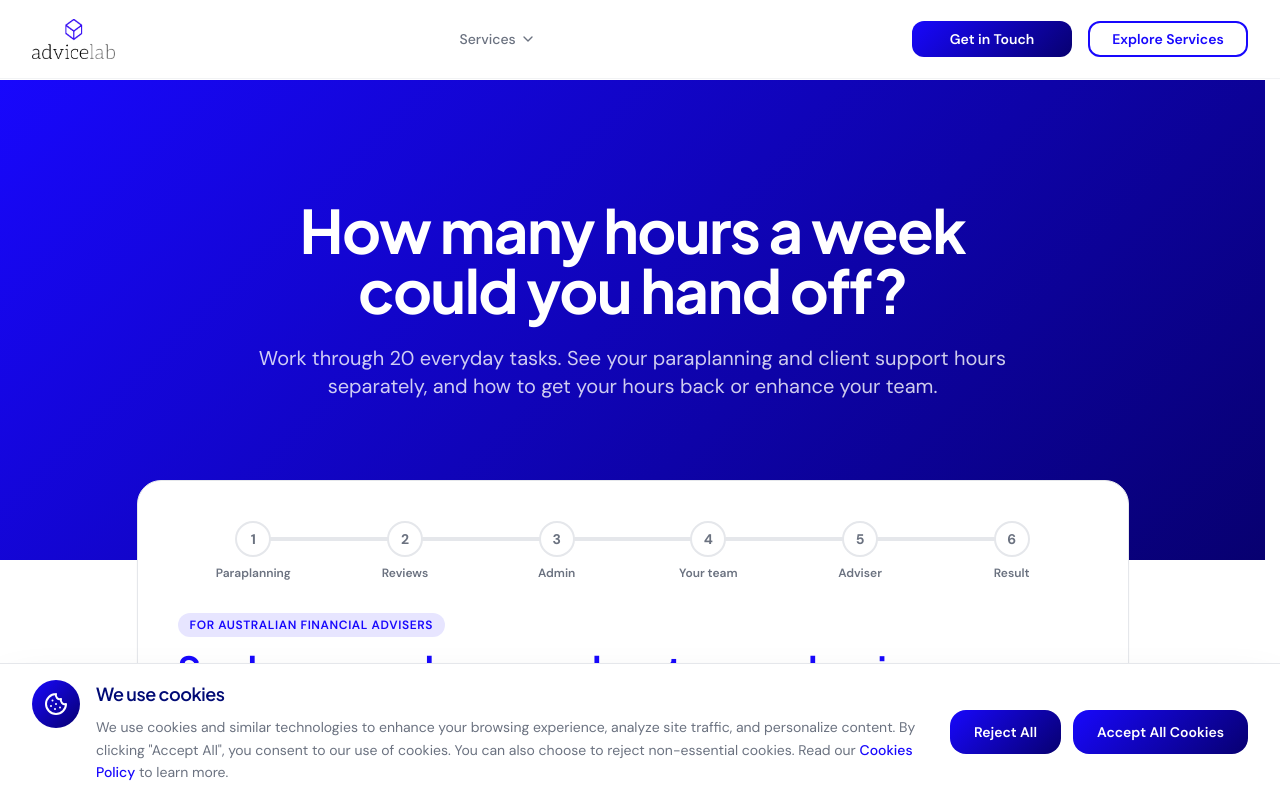
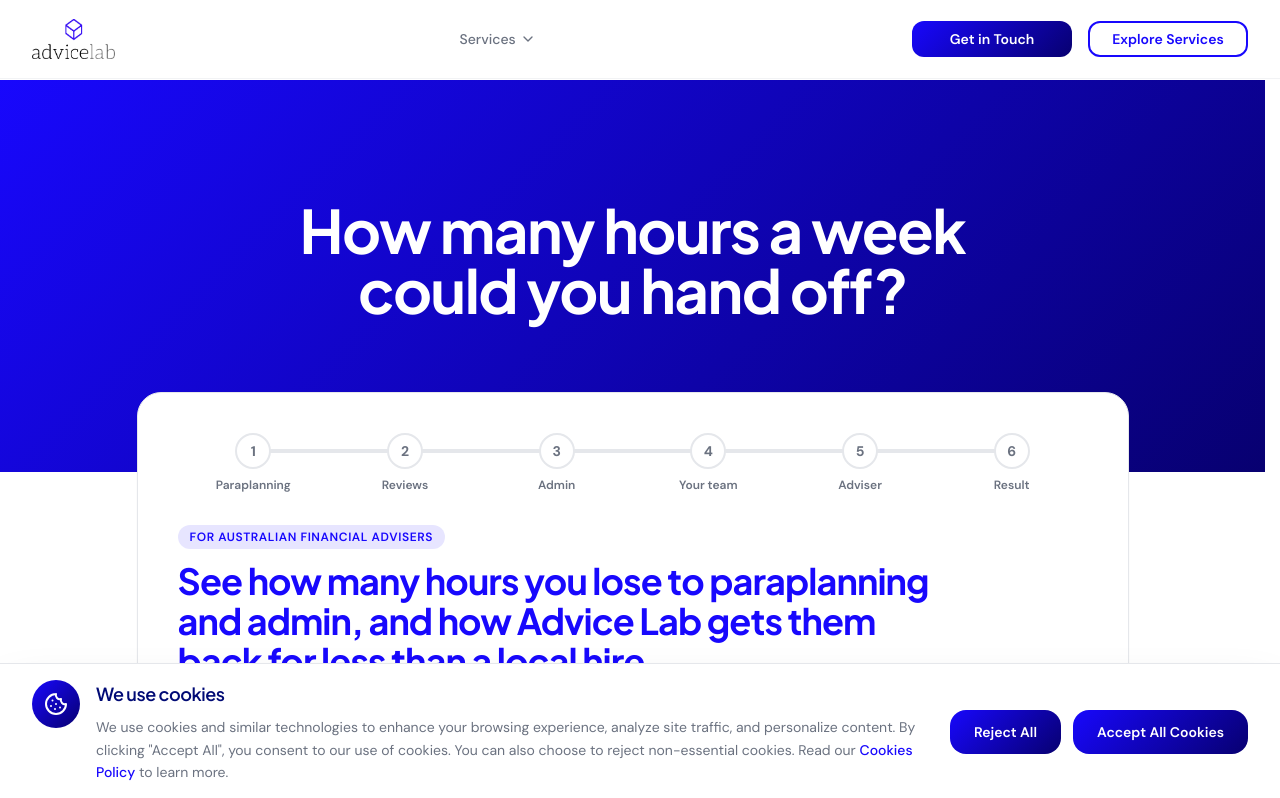
Before and after one commit to advicelab-web-new/advicelab-web-new, a React (Vite) app: page /resources/delegation-tool in a window 1280 px wide. Shown: the top 798 px of the page. Built offline with nearby package versions, Linux system fonts and the light colour scheme; the HTML template or start-up script is replaced by a standard one.

Commit message:
Remove commented-out text in DelegationTool component
Removed commented-out paragraph about tasks and hours.

```diff
--- a/src/pages/delegation-tool/DelegationTool.tsx
+++ b/src/pages/delegation-tool/DelegationTool.tsx
@@ -88,9 +88,9 @@ export default function DelegationTool() {
               <h1 className="text-4xl text-center md:text-5xl lg:text-6xl font-display font-bold text-primary-foreground mb-6">
                 How many hours a week could you hand off?
               </h1>
-              <p className="text-xl text-primary-foreground/80 mb-8 text-center">
+              {/* <p className="text-xl text-primary-foreground/80 mb-8 text-center">
                 Work through {TASK_COUNT} everyday tasks. See your paraplanning and client support hours separately, and how to get your hours back or enhance your team.
-              </p>
+              </p> */}
               {/* <ul className="flex flex-wrap justify-center gap-x-6 gap-y-3 text-sm text-primary-foreground/90">
                 {[
                   { Icon: Clock, text: "About 5 minutes" },
```
